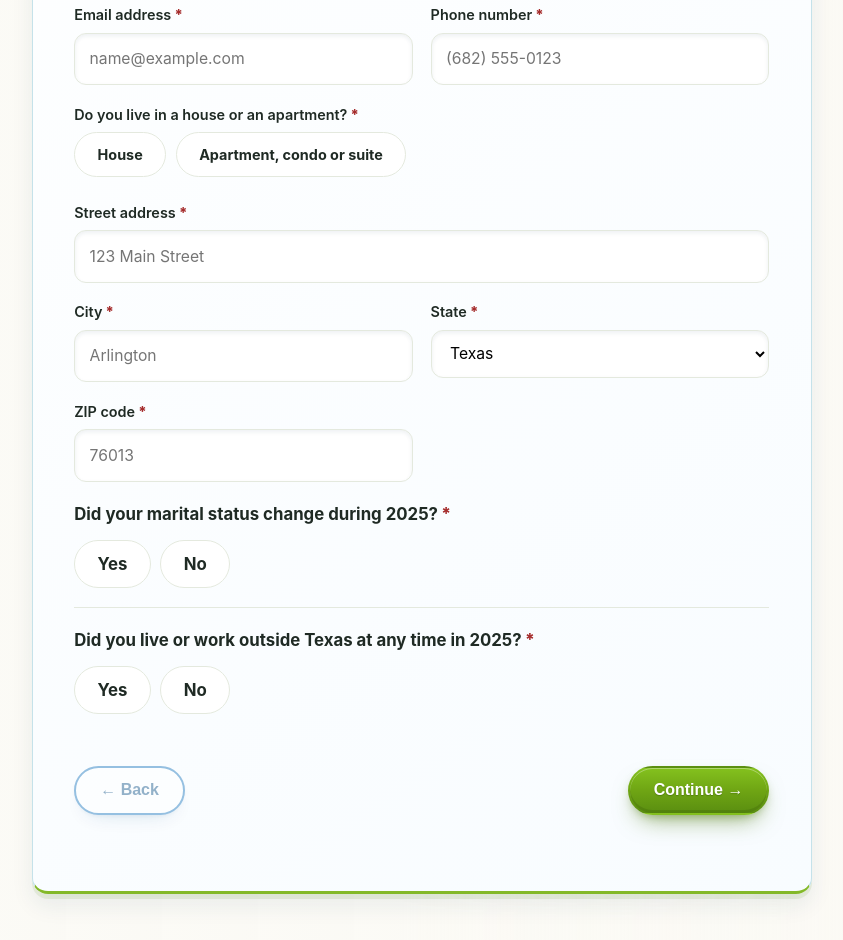
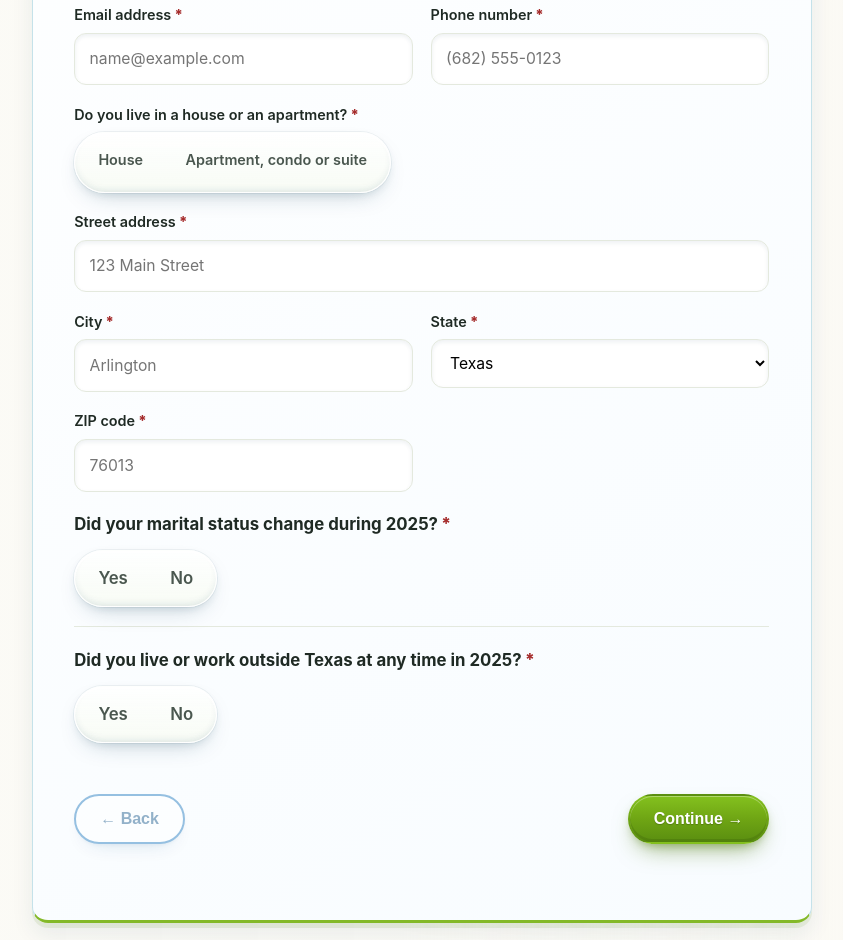
Before and after one commit to cedAang/Hilde-Tax-Services, a plain HTML site: page tax-intake.html in a window 1280 px wide. Shown: the part 1258-2198 px from the top of the page, without its empty margins (366-1209 px from the left). Drawn offline with Linux system fonts and the light colour scheme.

Commit message:
form fix  Hilde Tax Services  commit

```diff
--- a/tax-intake.css
+++ b/tax-intake.css
@@ -51,13 +51,41 @@
 .intake .group { padding: 1.2rem 0; border-bottom: 1px solid var(--line); }
 .intake .group:last-child { border: 0; }
 .intake .group-title { font-weight: 700; margin-bottom: .75rem; }
-.intake .options { display: flex; flex-wrap: wrap; gap: .6rem; }
+/* Choice pills use the desktop header nav's design (styles.css: ".nav a" and the "3D depth: utility bar, header nav,
+   footer" section): the options sit in a raised frosted track; hover = white lifted pill; selected = the raised soft-green
+   pill with deep-green text. Keep the two in sync if the nav changes. */
+.intake .options {
+  display: inline-flex; flex-wrap: wrap; gap: .35rem; padding: .3rem; border-radius: 999px;
+  background: linear-gradient(180deg, rgba(255,255,255,.78) 0%, rgba(246,250,240,.66) 100%);
+  border: 1px solid rgba(255,255,255,.8);
+  box-shadow: 0 0 0 1px rgba(20,65,91,.06), 0 10px 24px -12px rgba(20,65,91,.35), 0 3px 8px -2px rgba(20,65,91,.10),
+              inset 0 1.5px 0 #fff, inset 0 -4px 8px -4px rgba(20,65,91,.16);
+}
 .intake .choice { position: relative; }
 .intake .choice input { position: absolute; opacity: 0; width: 1px; height: 1px; }
-.intake .choice span { display: inline-block; padding: .6rem 1.4rem; border: 1.5px solid var(--line); border-radius: 999px; background: #fff; cursor: pointer; font-weight: 700; transition: border-color .15s ease, background .15s ease; }
-.intake .choice span:hover { border-color: var(--green); }
-.intake .choice input:checked + span { border-color: var(--green); background: var(--green-soft); color: var(--green-deep); }
-.intake .choice input:focus-visible + span { outline: 3px solid var(--blue); outline-offset: 3px; }
+.intake .choice span {
+  display: inline-block; padding: .6rem 1.15rem; border-radius: 999px; cursor: pointer;
+  color: var(--ink-soft); font-weight: 600; -webkit-tap-highlight-color: transparent;
+  transition: background .25s ease-out, color .2s ease-out, box-shadow .25s ease-out, transform .2s cubic-bezier(.34,1.56,.64,1);
+}
+.intake .choice span:hover {
+  color: var(--green-deep); background: #fff;
+  box-shadow: inset 0 1px 0 #fff, 0 0 0 1px #dbeaf0, 0 4px 10px -4px rgba(20,65,91,.25);
+  transform: translateY(-1px);
+}
+.intake .choice span:active { transform: scale(.95); }
+.intake .choice input:checked + span {
+  color: var(--green-deep); font-weight: 800;
+  background: linear-gradient(180deg, rgba(234,244,215,.95) 0%, rgba(220,237,190,.9) 100%);
+  box-shadow: inset 0 1.5px 0 rgba(255,255,255,.9), inset 0 -3px 5px -2px rgba(76,120,10,.22),
+              0 0 0 1px rgba(124,181,24,.25), 0 3px 0 rgba(92,151,24,.18), 0 8px 14px -6px rgba(76,120,10,.35);
+}
+.intake .choice input:checked + span:hover { transform: translateY(-1px); }
+.intake .choice input:focus-visible + span { outline: 3px solid var(--blue); outline-offset: 2px; }
+@media (prefers-reduced-motion: reduce) {
+  .intake .choice span { transition: none; }
+  .intake .choice span:hover, .intake .choice span:active, .intake .choice input:checked + span:hover { transform: none; }
+}
 
 .intake .dependent { padding: 1.1rem; border-radius: 14px; margin: 1rem 0; background: #f7fbf2; }
 .intake .dependenthead { display: flex; justify-content: space-between; align-items: center; margin-bottom: .8rem; }
@@ -92,7 +120,7 @@
 .intake .reqnote .req { margin: 0 .1rem; }
 .intake .screenhead + .reqnote { margin-top: .4rem; }
 .intake .has-error input, .intake .has-error select { border-color: #a52c2c; background: #fffafa; }
-.intake .group.has-error .choice span { border-color: #e3a9a9; }
+.intake .has-error .options { border-color: #e3a9a9; box-shadow: 0 0 0 1.5px #e3a9a9, inset 0 1.5px 0 #fff; background: #fffafa; }
 .intake .fieldhint { color: var(--ink-soft); font-size: .82rem; margin-top: .35rem; }
 .intake .fielderror { color: #a52c2c; font-size: .85rem; font-weight: 600; margin-top: .4rem; }
 .intake .group .fielderror { margin-top: .6rem; }
```
